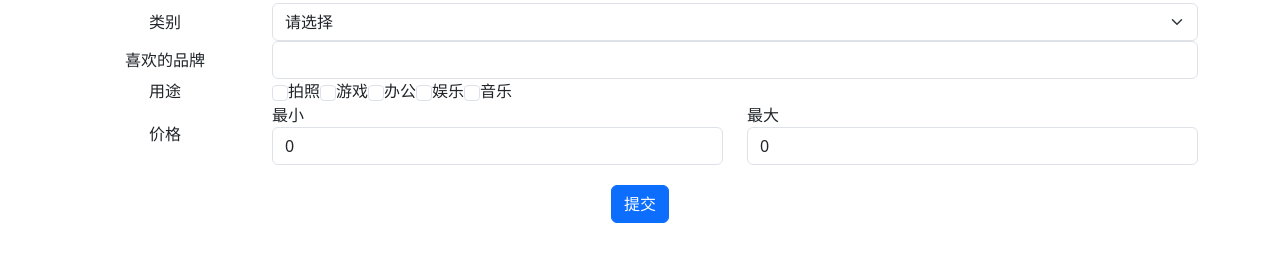
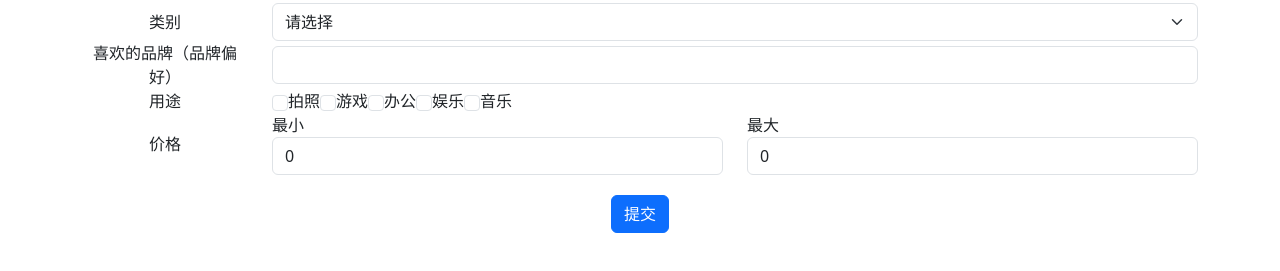
Before and after one commit to dji-yes/dji-yes.github.io, a plain HTML site: page index.html in a window 1280 px wide. Shown: the part 103-374 px from the top of the page. Drawn offline with nearby package versions, Linux system fonts and the light colour scheme.

Commit message:
改变了描述文字

```diff
--- a/index.html
+++ b/index.html
@@ -68,7 +68,7 @@
                 </div>
             </div>
             <div class="row">
-                <div class="col-2  text-center text">喜欢的品牌</div>
+                <div class="col-2  text-center text">喜欢的品牌（品牌偏好）</div>
                 <div class="col">
                     <input type="text" name="keyword1" id="keyword1" class="form-control">
                 </div>
```
